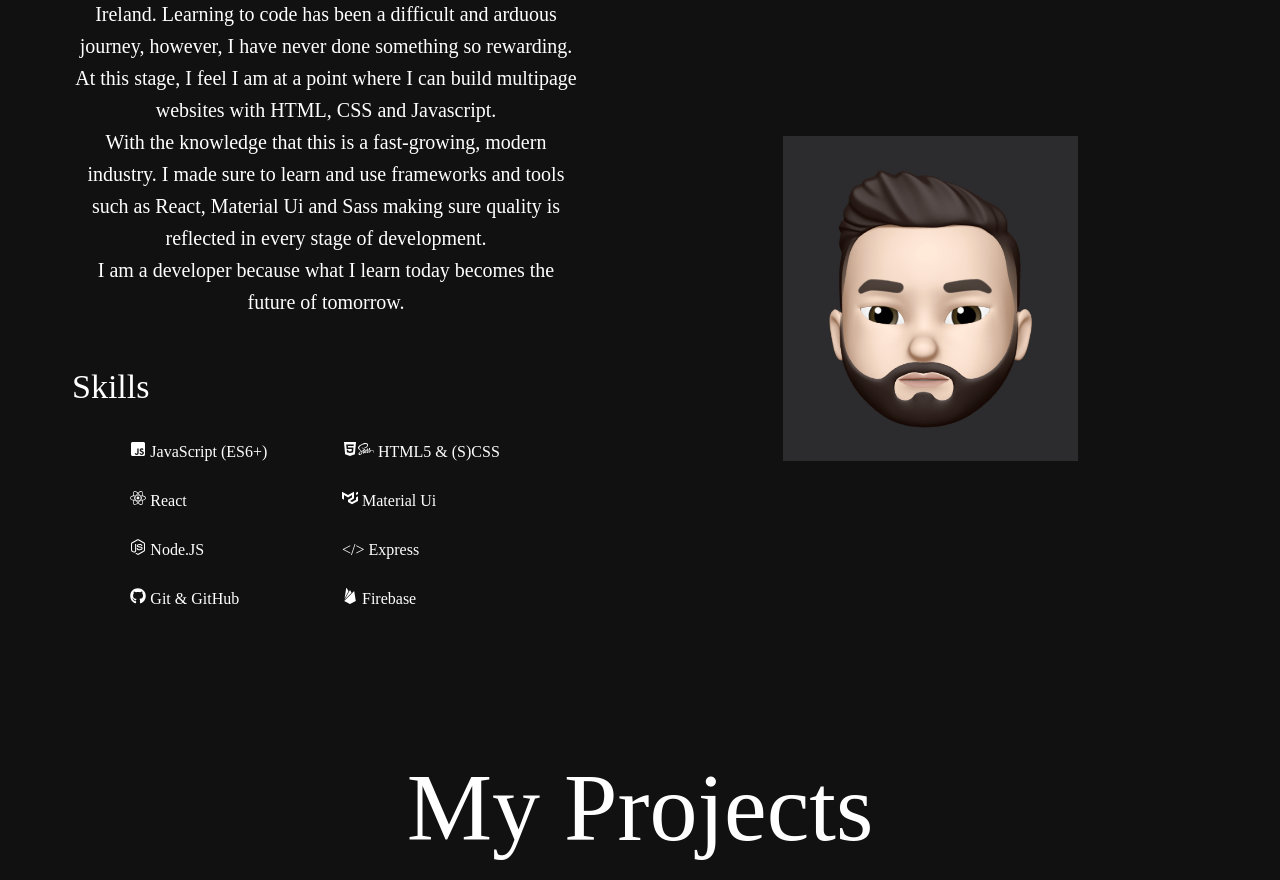
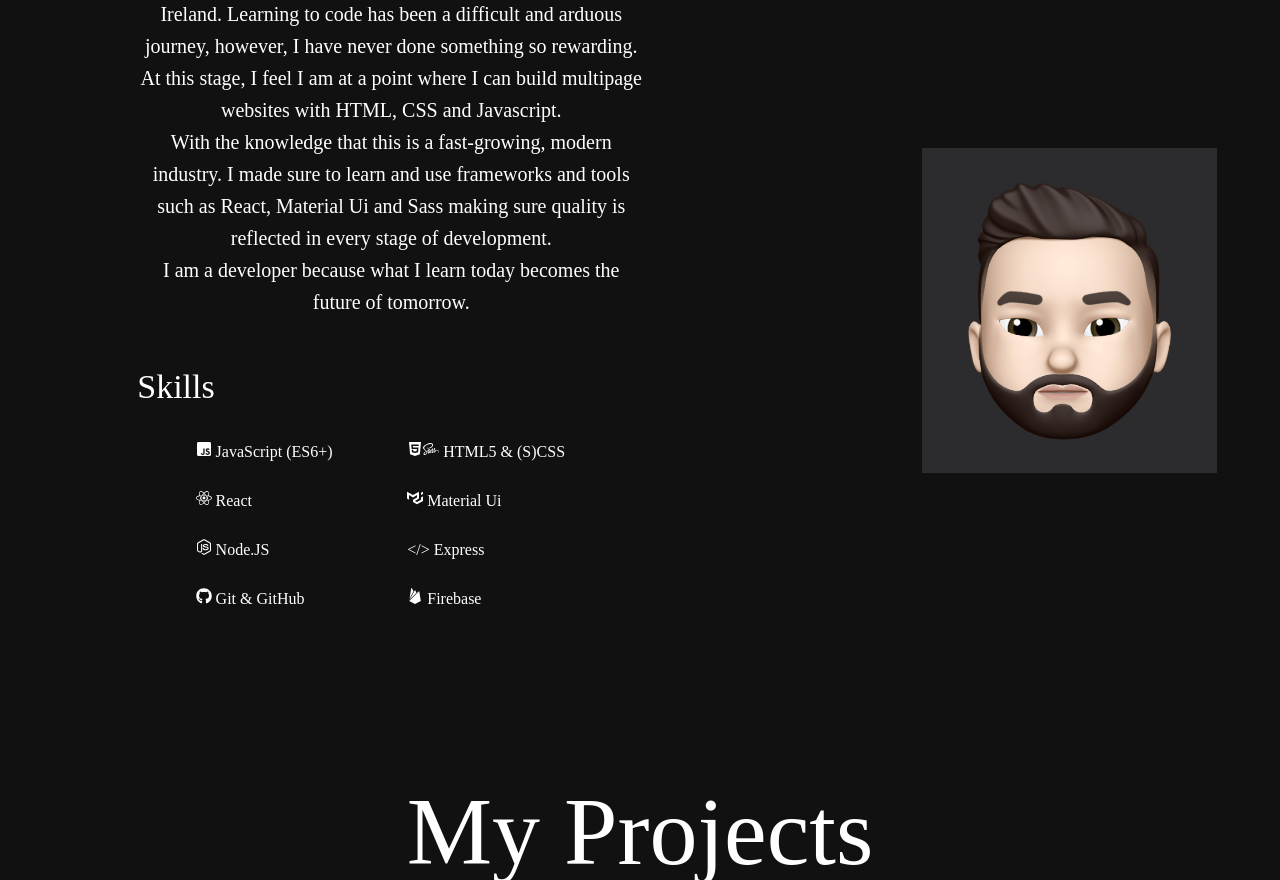
Before and after one commit to kcferry/portfolio, a React (Create React App) app: page / in a window 1280 px wide. Shown: the part 1040-1920 px from the top of the page. Built offline with nearby package versions, Linux system fonts and the light colour scheme; a web font is replaced by a local one.

Commit message:
altered grid layout in about page

```diff
--- a/src/Components/AboutMe/About.js
+++ b/src/Components/AboutMe/About.js
@@ -41,9 +41,10 @@ const About = () => {
 
                     <Grid container spacing={6} justify='space-around' alignItems='center'>
 
+
                         <Grid container item xs={12} sm={6} spacing={6} justify='space-around' alignItems='center'>
 
-                            <Grid item justify="center" >
+                            <Grid item  >
 
                                 <Grid item>
                                     <Typography variant="h6" align='center' color='textSecondary'>
@@ -70,8 +71,11 @@ const About = () => {
 
                             </Grid>
 
+                            <Grid item xs={12} sm={12}>
 
-                            <Grid container item justify="center" xs={12} sm={12} direction='column'>
+                                <Grid container item justify="center" direction='column'>
+
+                                    <Grid item>
 
                                         <Typography variant="h4" align="left" color='textSecondary' gutterBottom >
                                             <Box fontWeight="fontWeightMedium">
@@ -79,9 +83,16 @@ const About = () => {
                                             </Box>
                                         </Typography>
 
-                                <Grid container justify="center" item xs={11} sm={12} direction="row">
+                                    </Grid>
 
-                                    <Grid container item xs={6} md={5}>
+
+                                    <Grid item xs={11} sm={12}>
+
+
+                                        <Grid container justify="center" direction="row">
+
+                                            <Grid item xs={6} md={5}>
+                                                <Grid container>
                                                     <Grid item >
                                                         <List>
                                                             <ListItem >
@@ -103,9 +114,12 @@ const About = () => {
                                                         </List>
                                                     </Grid>
                                                 </Grid>
+                                            </Grid>
 
-                                    <Grid container item xs={6} md={5}>
-                                        <Grid item>
+
+                                            <Grid item xs={6} md={5}>
+                                                <Grid container >
+                                                    <Grid item >
                                                         <List>
                                                             <ListItem>
                                                                 <ListItemText><Typography color='textSecondary'><FaHtml5 /><FaSass />{` HTML5 & (S)CSS`}</Typography></ListItemText>
@@ -127,11 +141,24 @@ const About = () => {
                                                     </Grid>
                                                 </Grid>
                                             </Grid>
+
+
                                         </Grid>
                                     </Grid>
 
-                        <Grid container justify="center" xs={10} sm={6}>
+
+                                </Grid>
+                            </Grid>
+
+
+                        </Grid>
+
+                        <Grid item>
+                            <Grid container justify="center" >
+                                <Grid item xs={10} sm={6}>
                                     <img className='About-Img' src={animoji} alt='Kyle Amoji' align='center' />
+                                </Grid>
+                            </Grid>
                         </Grid>
 
                     </Grid>
```
Lines whose indentation alone changed are shown as unchanged.
